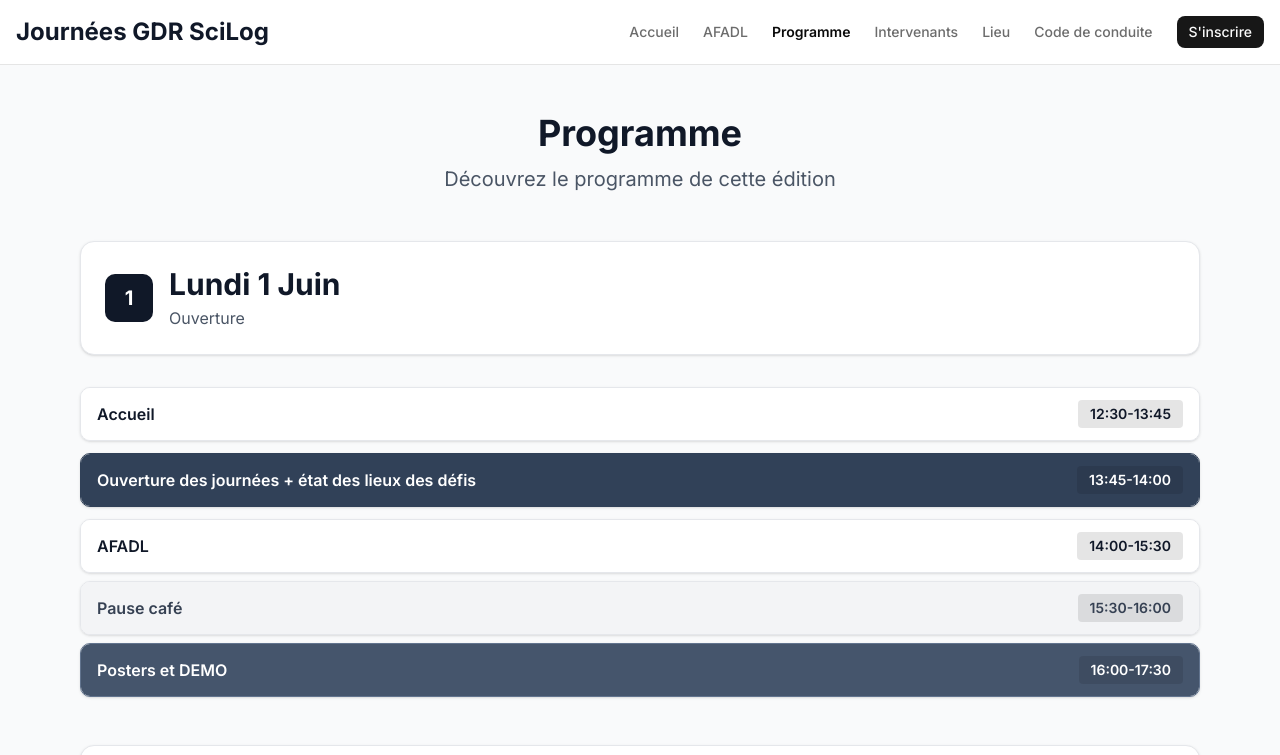
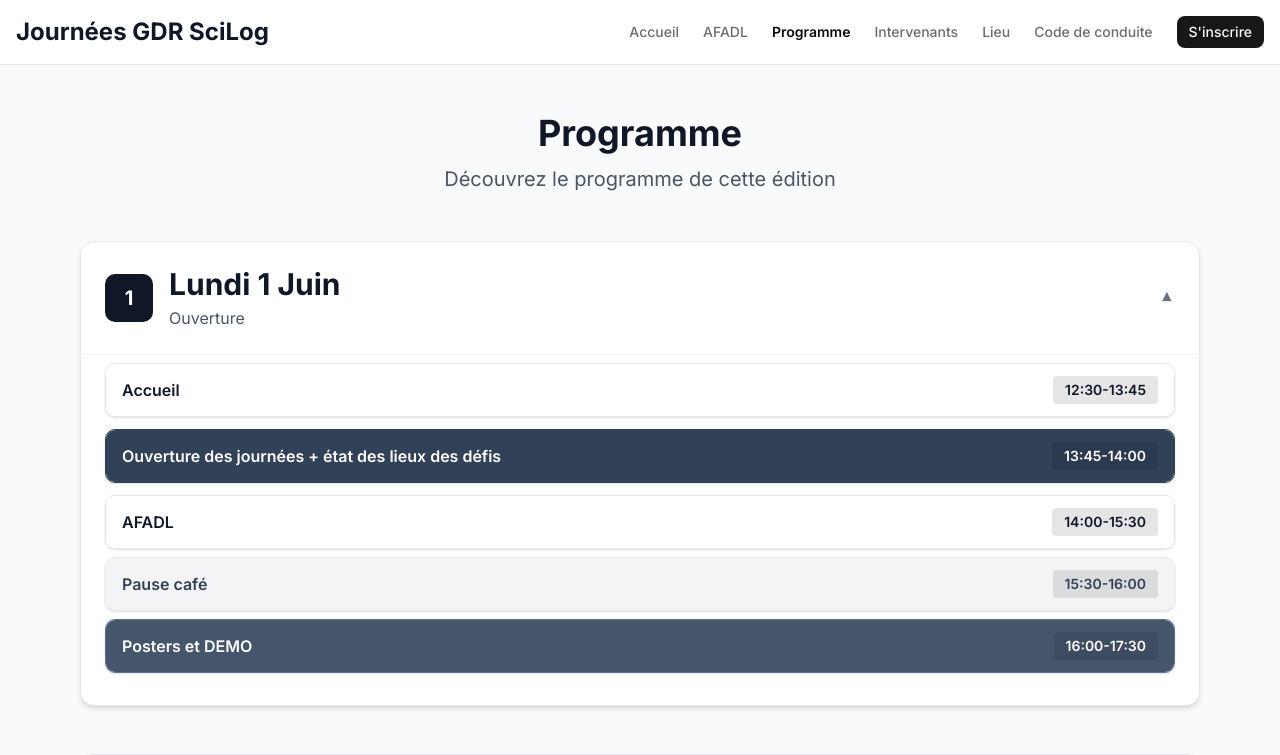
Before and after one commit to jn-gdr-scilog/2026, a Next.js app: page /programme in a window 1280 px wide. Shown: the top 755 px of the page. Built offline with nearby package versions, Linux system fonts and the light colour scheme.

Commit message:
feat(programme): Make programme days collapsible
Use details/summary for each day to create collapsible sections.

```diff
--- a/app/programme/page.tsx
+++ b/app/programme/page.tsx
@@ -52,13 +52,18 @@ export default async function ProgrammePage() {
         ) : (
           <div className="space-y-12">
             {schedule.days.map((day: any, index: number) => (
-              <div key={index} id={`day-${index}`} className="scroll-mt-8">
-                <div className="mb-8 bg-white rounded-xl p-6 border border-gray-200 shadow-sm">
+              <details
+                key={index}
+                id={`day-${index}`}
+                className="scroll-mt-8 group rounded-xl border border-gray-200 bg-white shadow-sm open:shadow-md"
+                open={index === 0}
+              >
+                <summary className="list-none cursor-pointer p-6">
                   <div className="flex items-center gap-4">
                     <div className="flex-shrink-0 w-12 h-12 bg-gray-900 text-white rounded-lg flex items-center justify-center text-xl font-bold">
                       {index + 1}
                     </div>
-                    <div>
+                    <div className="flex-1">
                       <h2 className="text-3xl font-bold text-gray-900">
                         {day.label}
                       </h2>
@@ -66,12 +71,16 @@ export default async function ProgrammePage() {
                         <p className="text-gray-600 mt-1">{day.description}</p>
                       )}
                     </div>
+                    <span className="text-gray-500 transition-transform duration-200 group-open:rotate-180">
+                      ▼
+                    </span>
                   </div>
-                </div>
-                <div className="space-y-2">
+                </summary>
+
+                <div className="px-6 pb-6 space-y-2 border-t border-gray-100">
                   <MDXRemote source={day.content} components={components} />
                 </div>
-              </div>
+              </details>
             ))}
           </div>
         )}
```
